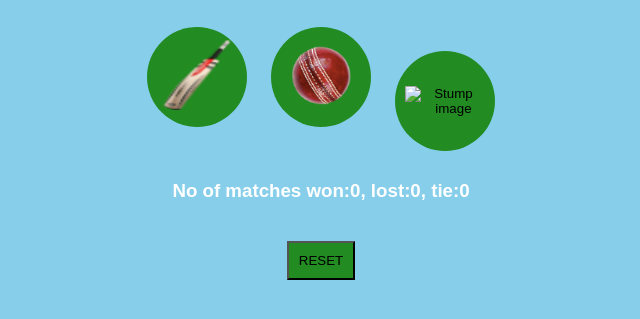
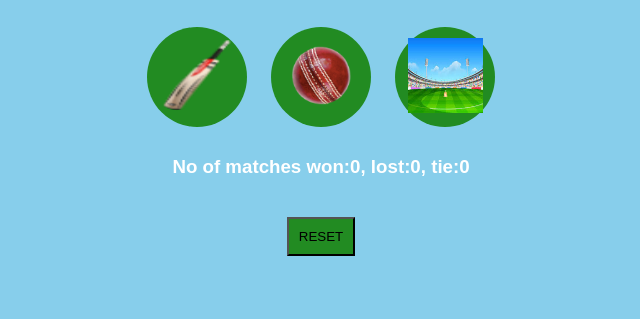
Before and after one commit to NpSingh12/BatBall-Game, a plain HTML site: page index.html in a window 1280 px wide. Shown: the part 69-388 px from the top of the page, without its empty margins (319-959 px from the left). Drawn offline with Linux system fonts and the light colour scheme.

Commit message:
Update index.html

```diff
--- a/index.html
+++ b/index.html
@@ -25,7 +25,7 @@
     <button    class="choise-button" onclick="
          computerChoice = generatecomputerchoise();
          resultMsg = Getresult('Stump', computerChoice );
-         showresult('Stump', computerChoice, resultMsg);">   <img src="stump.png" alt="Stump image" class="choise-image"></button>
+         showresult('Stump', computerChoice, resultMsg);">   <img src="cricket.jpg" alt="Stump image" class="choise-image"></button>
           <h3 id="userMove"></h3>
           <h3 id="computermove"></h3>
 
```
